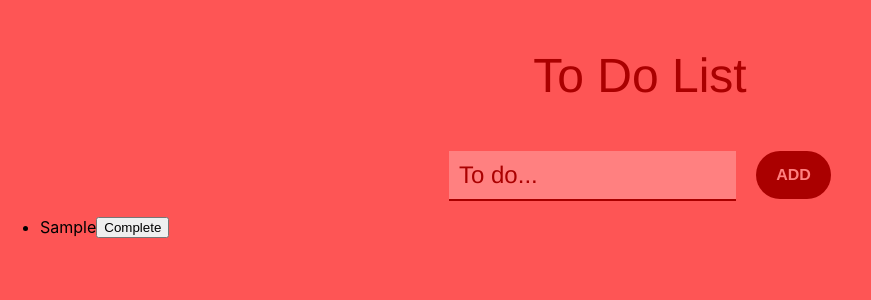
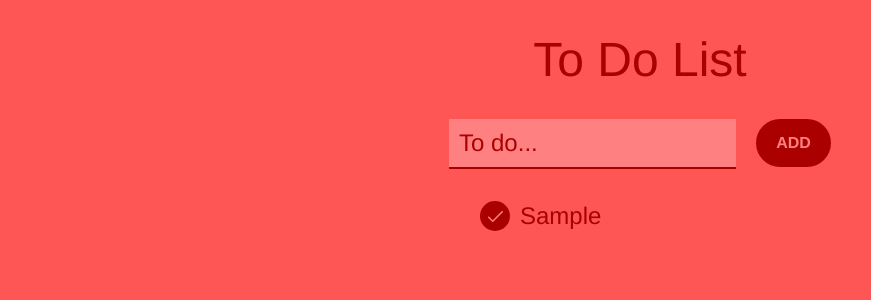
Before and after one commit to abbygottlich/storybook-example-app, a React (Create React App) app in the folder todo-example-app/: page / in a window 1280 px wide. Both pictures are taken after typing "Sample" into the empty fields and a click on the button "ADD". Shown: the top 300 px of the page, without its empty margins (0-871 px from the left). Built offline with nearby package versions, Linux system fonts and the light colour scheme.

Commit message:
list items styled

```diff
--- a/todo-example-app/src/App.js
+++ b/todo-example-app/src/App.js
@@ -48,7 +48,7 @@ class App extends React.Component {
   render() {
     return (
       <div>
-        <p>To Do List</p>
+        <h1>To Do List</h1>
         <div className="input-add-wrapper">
           <input
             onChange={this.onChange}
@@ -61,14 +61,12 @@ class App extends React.Component {
           {this.state.todos.map((item, index) => {
             return (
               <div key={index} className="list-item-wrapper">
-                <li>{item}</li>
                 <button
                   onClick={() => {
                     this.onComplete(index);
                   }}
-                >
-                  Complete
-                </button>
+                ></button>
+                <li>{item}</li>
               </div>
             );
           })}
--- a/todo-example-app/src/App.scss
+++ b/todo-example-app/src/App.scss
@@ -2,9 +2,10 @@ body {
   background-color: #fe5555;
 }
 
-p {
+h1 {
   font-family: "Helvetica";
   font-size: 48px;
+  font-weight: normal;
   text-align: center;
   color: #aa0000;
 }
@@ -13,6 +14,7 @@ p {
   text-align: center;
   display: flex;
   justify-content: center;
+  margin-bottom: 32px;
 
   input {
     margin-right: 20px;
@@ -55,6 +57,38 @@ p {
   }
 }
 
-.list-item-wrapper {
-  display: flex;
+ul {
+  width: 25%;
+  margin: auto;
+  padding-left: 0;
+
+  .list-item-wrapper {
+    display: flex;
+    align-items: center;
+    margin-bottom: 15px;
+
+    button {
+      width: 25px;
+      height: 25px;
+      margin-right: 10px;
+      padding: 15px;
+      background-image: url("./assets/tick.svg");
+      background-repeat: no-repeat;
+      background-size: 50%;
+      background-position: center;
+      background-color: #aa0000;
+      border: none;
+      border-radius: 50%;
+    }
+
+    li {
+      width: 100%;
+      height: fit-content;
+      list-style: none;
+      word-wrap: break-word;
+      color: #aa0000;
+      font-family: "Helvetica";
+      font-size: 24px;
+    }
+  }
 }
```
Also changed, not shown: todo-example-app/src/assets/tick.svg (added).
